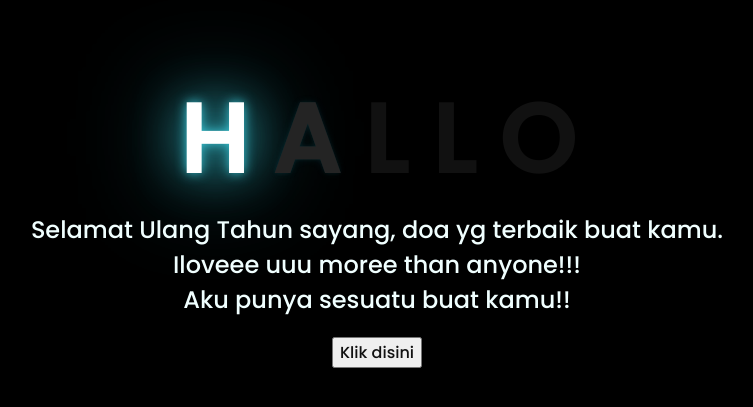
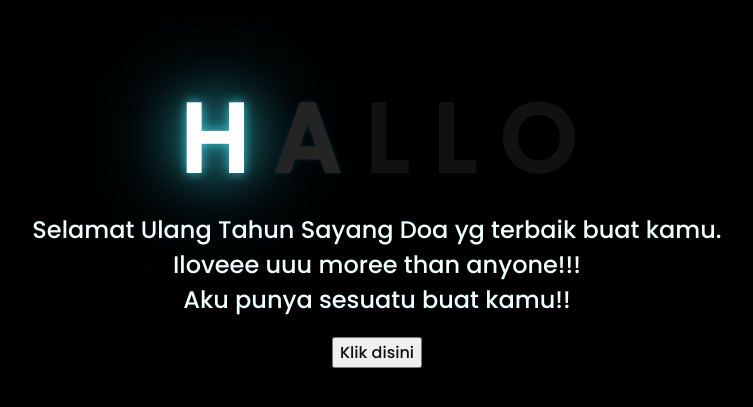
Before and after one commit to rafdinyalid/jadway.github.io, a plain HTML site: page index.html in a window 1280 px wide. Shown: the part 191-598 px from the top of the page, without its empty margins (271-1024 px from the left). Drawn offline with Linux system fonts and the light colour scheme.

Commit message:
Update index.html

```diff
--- a/index.html
+++ b/index.html
@@ -18,7 +18,8 @@
         <span>O</span>
     </div>
     <div class="description">
-        <span>Selamat Ulang Tahun sayang, doa yg terbaik buat kamu.</span>
+        <span>Selamat Ulang Tahun Sayang</span>
+        <span>Doa yg terbaik buat kamu.</span>
          <div>
         <span> <center>Iloveee uuu moree than anyone!!!</center> </span>
       </div>
```
